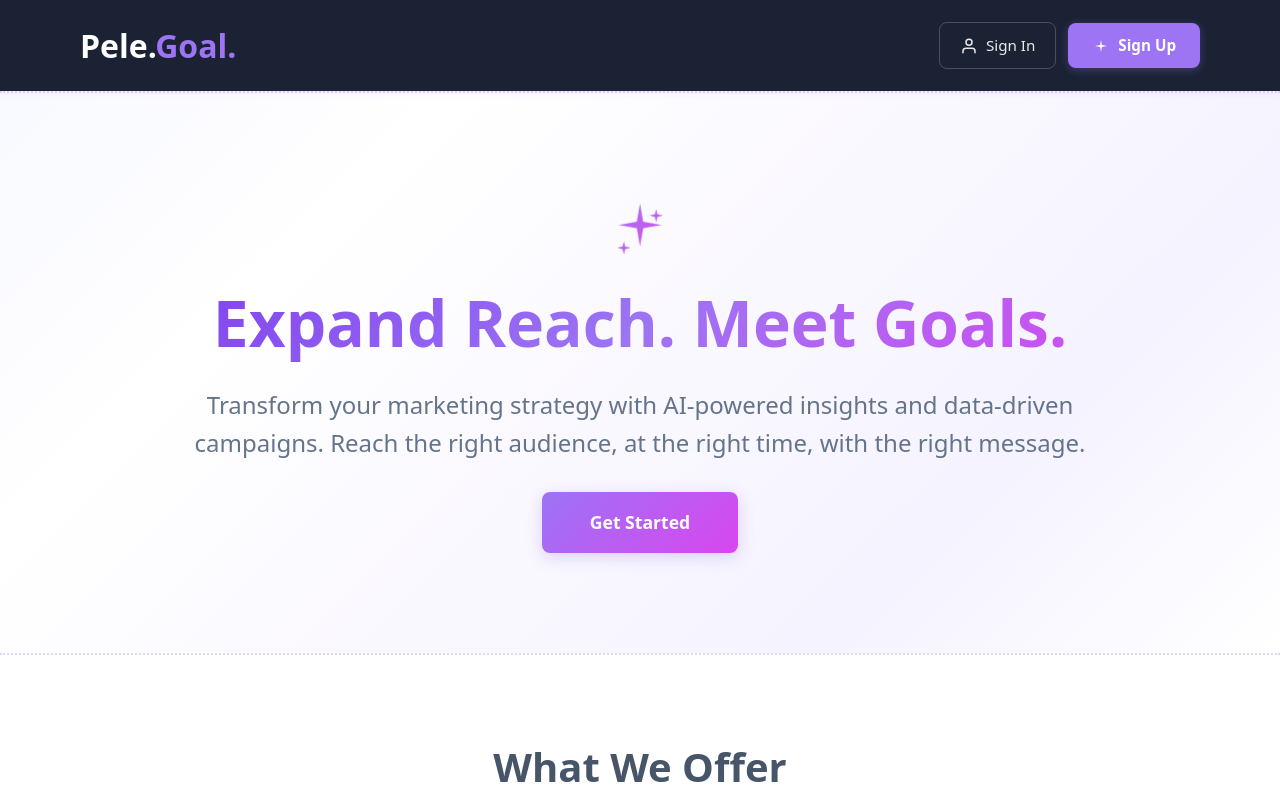
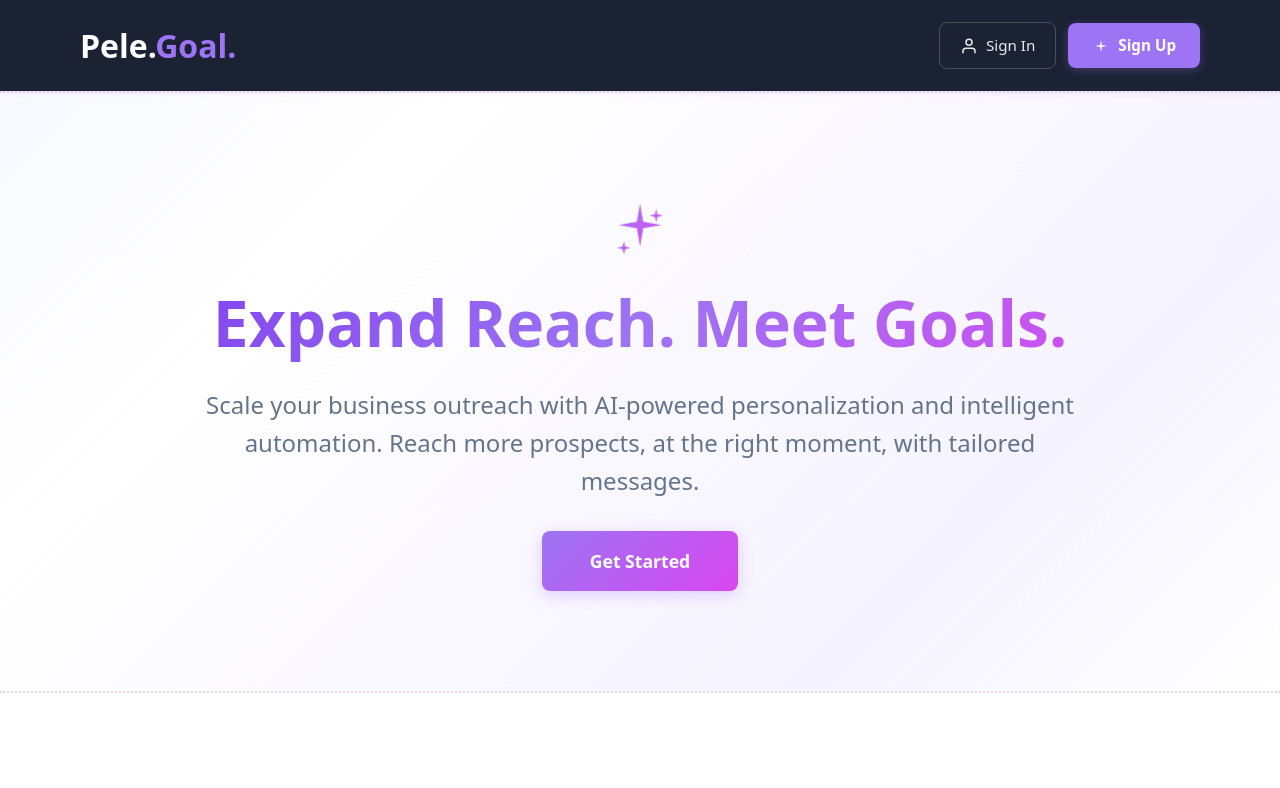
Before and after one commit to shukyba/pelegoal.site, a Next.js app: page / in a window 1280 px wide. Shown: the top 788 px of the page. Built offline with nearby package versions, Linux system fonts and the light colour scheme.

Commit message:
Update marketing copy in hero section to emphasize AI-powered personalization and automation for improved audience engagement.

```diff
--- a/src/app/page.tsx
+++ b/src/app/page.tsx
@@ -147,8 +147,8 @@ export default function Home() {
             color: '#64748b',
             lineHeight: '1.6'
           }}>
-            Transform your marketing strategy with AI-powered insights and data-driven campaigns.
-            Reach the right audience, at the right time, with the right message.
+            Scale your business outreach with AI-powered personalization and intelligent automation.
+            Reach more prospects, at the right moment, with tailored messages.
           </p>
           <a href="#contact" style={{
             display: 'inline-block',
```
